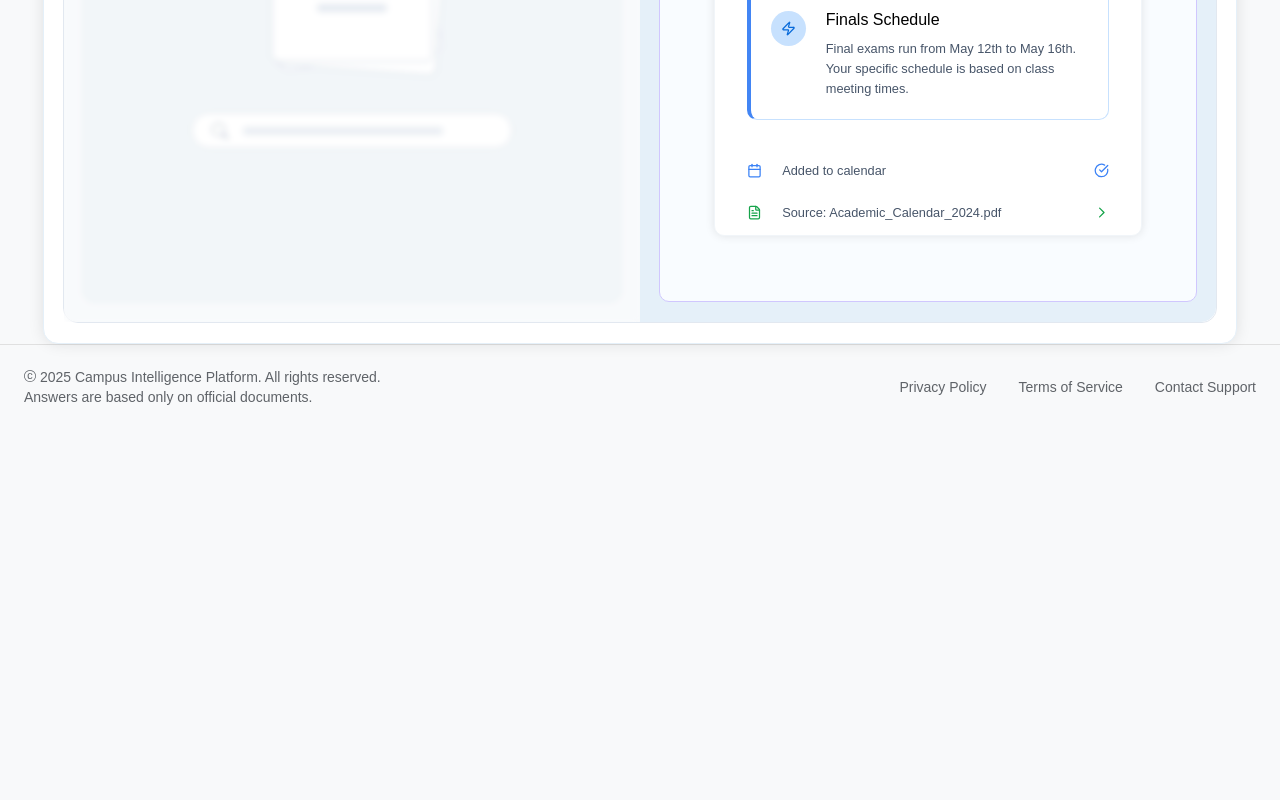
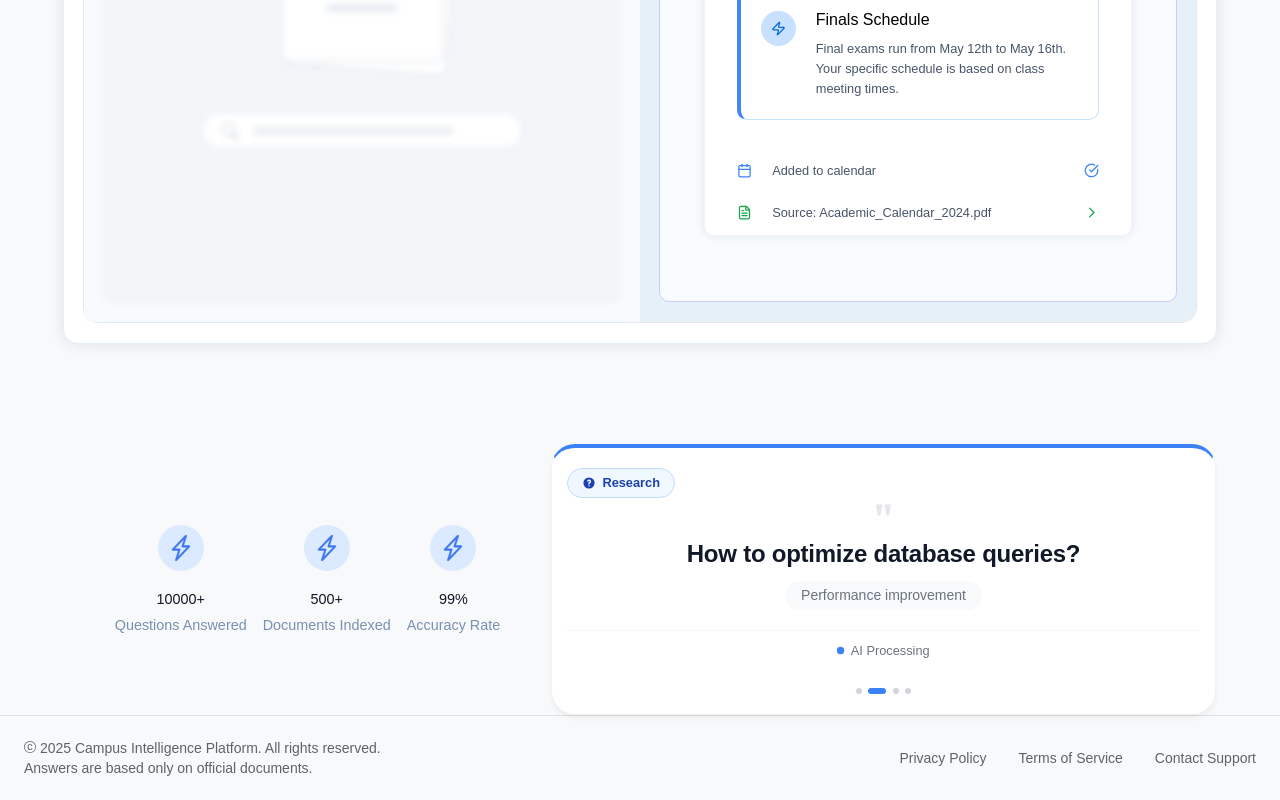
Before and after one commit to shauncode24/campus-intelligence, a React (Vite) app in the folder frontend/: page / in a window 1280 px wide. Shown: the part 1566-2366 px from the top of the page. Before the commit the page ends 1995 px from the top, so only its background shows below. Built offline with nearby package versions, Linux system fonts and the light colour scheme; no server answers; a web font is replaced by a local one.

Commit message:
Homepage redesign v2

```diff
--- /dev/null
+++ b/frontend/src/components/CampusAssistantShowcase.jsx
@@ -0,0 +1,97 @@
+import React, { useState, useEffect } from "react";
+import "../styles/CampusAssistantShowcase.css";
+import Steps from "./Steps";
+
+const CampusAssistantShowcase = () => {
+  const [currentIndex, setCurrentIndex] = useState(0);
+  const [isAnimating, setIsAnimating] = useState(false);
+
+  const queries = [
+    {
+      badge: "Planning",
+      question: "What's the deadline for Q4 reports?",
+      context: "Team coordination",
+    },
+    {
+      badge: "Research",
+      question: "How to optimize database queries?",
+      context: "Performance improvement",
+    },
+    {
+      badge: "Scheduling",
+      question: "When is the next sprint review?",
+      context: "Project management",
+    },
+    {
+      badge: "Learning",
+      question: "What is the best practice for API design?",
+      context: "Development standards",
+    },
+  ];
+
+  useEffect(() => {
+    const interval = setInterval(() => {
+      setIsAnimating(true);
+
+      setTimeout(() => {
+        setCurrentIndex((prev) => (prev + 1) % queries.length);
+        setIsAnimating(false);
+      }, 600);
+    }, 4000);
+
+    return () => clearInterval(interval);
+  }, [queries.length]);
+
+  return (
+    <div className="default showcase-grid">
+      {" "}
+      {/* Right Side - Stats Section */}
+      <div className="stats-section">
+        <Steps title="10000+" subtitle="Questions Answered" />
+        <Steps title="500+" subtitle="Documents Indexed" />
+        <Steps title="99%" subtitle="Accuracy Rate" />
+      </div>
+      {/* Left Side - Rotating Query Card */}
+      <div className="default rotating-card">
+        <div
+          className={`query-card ${isAnimating ? "animate-out" : "animate-in"}`}
+        >
+          <div className="query-badge">
+            <svg className="badge-icon" viewBox="0 0 20 20" fill="currentColor">
+              <path
+                fillRule="evenodd"
+                d="M18 10a8 8 0 11-16 0 8 8 0 0116 0zm-8-3a1 1 0 00-.867.5 1 1 0 11-1.731-1A3 3 0 0113 8a3.001 3.001 0 01-2 2.83V11a1 1 0 11-2 0v-1a1 1 0 011-1 1 1 0 100-2zm0 8a1 1 0 100-2 1 1 0 000 2z"
+                clipRule="evenodd"
+              />
+            </svg>
+            {queries[currentIndex].badge}
+          </div>
+
+          <div className="query-content">
+            <div className="quote-mark">"</div>
+            <h2 className="query-text">{queries[currentIndex].question}</h2>
+            <div className="query-context">{queries[currentIndex].context}</div>
+          </div>
+
+          <div className="query-footer">
+            <div className="pulse-indicator">
+              <div className="pulse-dot"></div>
+              <span>AI Processing</span>
+            </div>
+          </div>
+        </div>
+
+        <div className="dots-indicator">
+          {queries.map((_, index) => (
+            <div
+              key={index}
+              className={`dot ${index === currentIndex ? "active" : ""}`}
+            />
+          ))}
+        </div>
+      </div>
+    </div>
+  );
+};
+
+export default CampusAssistantShowcase;
--- a/frontend/src/pages/Homepage.css
+++ b/frontend/src/pages/Homepage.css
@@ -66,8 +66,9 @@
 }
 
 .homepage-lvl-1 {
-  width: 95%;
+  width: 90vw;
   flex-direction: row;
+  justify-content: space-between;
   margin-bottom: 100px;
   gap: 50px;
 }
--- a/frontend/src/pages/Homepage.jsx
+++ b/frontend/src/pages/Homepage.jsx
@@ -6,6 +6,7 @@ import { usePageTitle } from "../components/usePageTitle";
 import CampusIntelComparison from "./../components/CampusIntelComparison";
 import Steps from "../components/Steps";
 import CampusAssistant from "../components/CampusAssistant";
+import CampusAssistantShowcase from "../components/CampusAssistantShowcase";
 
 export default function Homepage() {
   usePageTitle("Home");
@@ -76,6 +77,8 @@ export default function Homepage() {
         </div>
 
         <CampusIntelComparison />
+
+        <CampusAssistantShowcase />
       </div>
       <Footer />
     </>
--- /dev/null
+++ b/frontend/src/styles/CampusAssistantShowcase.css
@@ -0,0 +1,280 @@
+/* Flexbox Layout */
+.showcase-grid {
+  width: 90vw;
+  margin-top: 100px;
+}
+
+@media (min-width: 1024px) {
+  .showcase-grid {
+    flex-direction: row;
+    align-items: center;
+  }
+
+  .rotating-card {
+    flex: 1.3;
+  }
+
+  .stats-section {
+    flex: 1;
+  }
+}
+
+/* Right Side - Stats Section */
+.stats-section {
+  display: flex;
+  flex-direction: row;
+  flex-wrap: wrap;
+  gap: 1rem;
+  width: 80%;
+  justify-content: center;
+  align-content: center;
+}
+
+.stat-box {
+  background-color: white;
+  border-radius: 1rem;
+  padding: 1.25rem 1.75rem;
+  box-shadow: 0 2px 4px -1px rgba(0, 0, 0, 0.04),
+    0 1px 2px -1px rgba(0, 0, 0, 0.03);
+  text-align: center;
+  transition: all 0.3s ease;
+  border: 1px solid rgba(0, 0, 0, 0.05);
+  flex: 1 1 130px;
+  min-width: 130px;
+  max-width: 180px;
+}
+
+.stat-box:hover {
+  transform: translateY(-4px);
+  box-shadow: 0 8px 12px -2px rgba(0, 0, 0, 0.08),
+    0 4px 6px -1px rgba(0, 0, 0, 0.04);
+}
+
+.stat-number {
+  font-size: 2.25rem;
+  font-weight: 700;
+  background: linear-gradient(135deg, #3b82f6 0%, #8b5cf6 100%);
+  -webkit-background-clip: text;
+  -webkit-text-fill-color: transparent;
+  background-clip: text;
+  margin-bottom: 0.25rem;
+  display: block;
+  letter-spacing: -0.02em;
+}
+
+.stat-label {
+  font-size: 0.875rem;
+  color: #6b7280;
+  font-weight: 500;
+}
+
+/* Responsive adjustments */
+@media (max-width: 768px) {
+  .query-text {
+    font-size: 1.25rem;
+  }
+
+  .quote-mark {
+    font-size: 2rem;
+  }
+
+  .stat-number {
+    font-size: 2rem;
+  }
+
+  .stat-box {
+    flex: 1 1 110px;
+    min-width: 110px;
+    padding: 1rem 1.5rem;
+  }
+
+  .rotating-card {
+    min-height: 240px;
+    padding: 1.5rem 1.5rem;
+  }
+}
+
+/* Left Side - Rotating Query Card */
+.rotating-card {
+  /* width: calc(50% - 30px); */
+  background-color: white;
+  border-radius: 1.5rem;
+  box-shadow: 0 4px 6px -1px rgba(0, 0, 0, 0.05),
+    0 2px 4px -1px rgba(0, 0, 0, 0.03);
+  padding: 20px 15px;
+  justify-content: space-between;
+  overflow: hidden;
+  border: 1px solid rgba(0, 0, 0, 0.05);
+  transition: box-shadow 0.3s ease;
+  perspective: 1000px;
+  border-top: 4px solid #3b82f6;
+}
+
+.rotating-card:hover {
+  box-shadow: 0 10px 15px -3px rgba(0, 0, 0, 0.08),
+    0 4px 6px -2px rgba(0, 0, 0, 0.04);
+}
+
+/* Query Card */
+.query-card {
+  width: 100%;
+  display: flex;
+  flex-direction: column;
+  gap: 0px;
+  position: relative;
+  z-index: 2;
+  transition: all 0.6s cubic-bezier(0.68, -0.55, 0.265, 1.55);
+  transform-style: preserve-3d;
+}
+
+.query-card.animate-out {
+  animation: slideOutUp 0.6s cubic-bezier(0.68, -0.55, 0.265, 1.55) forwards;
+}
+
+.query-card.animate-in {
+  animation: slideInUp 0.6s cubic-bezier(0.68, -0.55, 0.265, 1.55) forwards;
+}
+
+@keyframes slideOutUp {
+  0% {
+    transform: translateY(0) rotateX(0deg);
+    opacity: 1;
+  }
+  100% {
+    transform: translateY(-100%) rotateX(-90deg);
+    opacity: 0;
+  }
+}
+
+@keyframes slideInUp {
+  0% {
+    transform: translateY(100%) rotateX(90deg);
+    opacity: 0;
+  }
+  100% {
+    transform: translateY(0) rotateX(0deg);
+    opacity: 1;
+  }
+}
+
+/* Query Badge */
+.query-badge {
+  display: inline-flex;
+  align-items: center;
+  gap: 0.4rem;
+  padding: 0.4rem 0.875rem;
+  background: linear-gradient(135deg, #eff6ff 0%, #f0f9ff 100%);
+  border: 1px solid #bfdbfe;
+  border-radius: 2rem;
+  font-size: 0.8rem;
+  font-weight: 600;
+  color: #1e40af;
+  align-self: flex-start;
+}
+
+.badge-icon {
+  width: 14px;
+  height: 14px;
+}
+
+/* Query Content */
+.query-content {
+  flex: 1;
+  display: flex;
+  flex-direction: column;
+  align-items: center;
+  justify-content: center;
+  text-align: center;
+  position: relative;
+  margin-bottom: 20px;
+}
+
+.quote-mark {
+  font-size: 2.5rem;
+  font-weight: 700;
+  color: #e5e7eb;
+  line-height: 1;
+  margin-bottom: -0.25rem;
+  font-family: Georgia, serif;
+}
+
+.query-text {
+  font-size: 1.5rem;
+  font-weight: 600;
+  color: #111827;
+  line-height: 1.3;
+  letter-spacing: -0.01em;
+  margin: 0.25rem 0 0.75rem 0;
+}
+
+.query-context {
+  font-size: 0.875rem;
+  color: #6b7280;
+  font-weight: 500;
+  padding: 0.4rem 1rem;
+  background: #f9fafb;
+  border-radius: 1rem;
+  display: inline-block;
+}
+
+/* Query Footer */
+.query-footer {
+  width: 100%;
+  display: flex;
+  justify-content: center;
+  padding-top: 0.75rem;
+  border-top: 1px solid #f3f4f6;
+}
+
+.pulse-indicator {
+  display: flex;
+  align-items: center;
+  gap: 0.4rem;
+  font-size: 0.8rem;
+  color: #6b7280;
+  font-weight: 500;
+}
+
+.pulse-dot {
+  width: 7px;
+  height: 7px;
+  background: #3b82f6;
+  border-radius: 50%;
+  animation: pulse 2s ease-in-out infinite;
+  box-shadow: 0 0 0 0 rgba(59, 130, 246, 0.7);
+}
+
+@keyframes pulse {
+  0%,
+  100% {
+    transform: scale(1);
+    box-shadow: 0 0 0 0 rgba(59, 130, 246, 0.7);
+  }
+  50% {
+    transform: scale(1.1);
+    box-shadow: 0 0 0 4px rgba(59, 130, 246, 0);
+  }
+}
+
+.dots-indicator {
+  display: flex;
+  gap: 0.4rem;
+  justify-content: center;
+  position: relative;
+  z-index: 2;
+  margin-top: 30px;
+}
+
+.dot {
+  width: 6px;
+  height: 6px;
+  border-radius: 50%;
+  background: #d1d5db;
+  transition: all 0.3s ease;
+}
+
+.dot.active {
+  background: #3b82f6;
+  width: 18px;
+  border-radius: 3px;
+}
--- a/frontend/src/styles/CampusIntelComparison.css
+++ b/frontend/src/styles/CampusIntelComparison.css
@@ -1,7 +1,7 @@
 /* Main Container */
 .campus-intel-container {
   height: 80vh;
-  width: 90vw;
+  width: calc(90vw - 40px);
   background: #ffffff;
   padding: 10px 20px 20px 20px;
   justify-content: flex-start;
```
